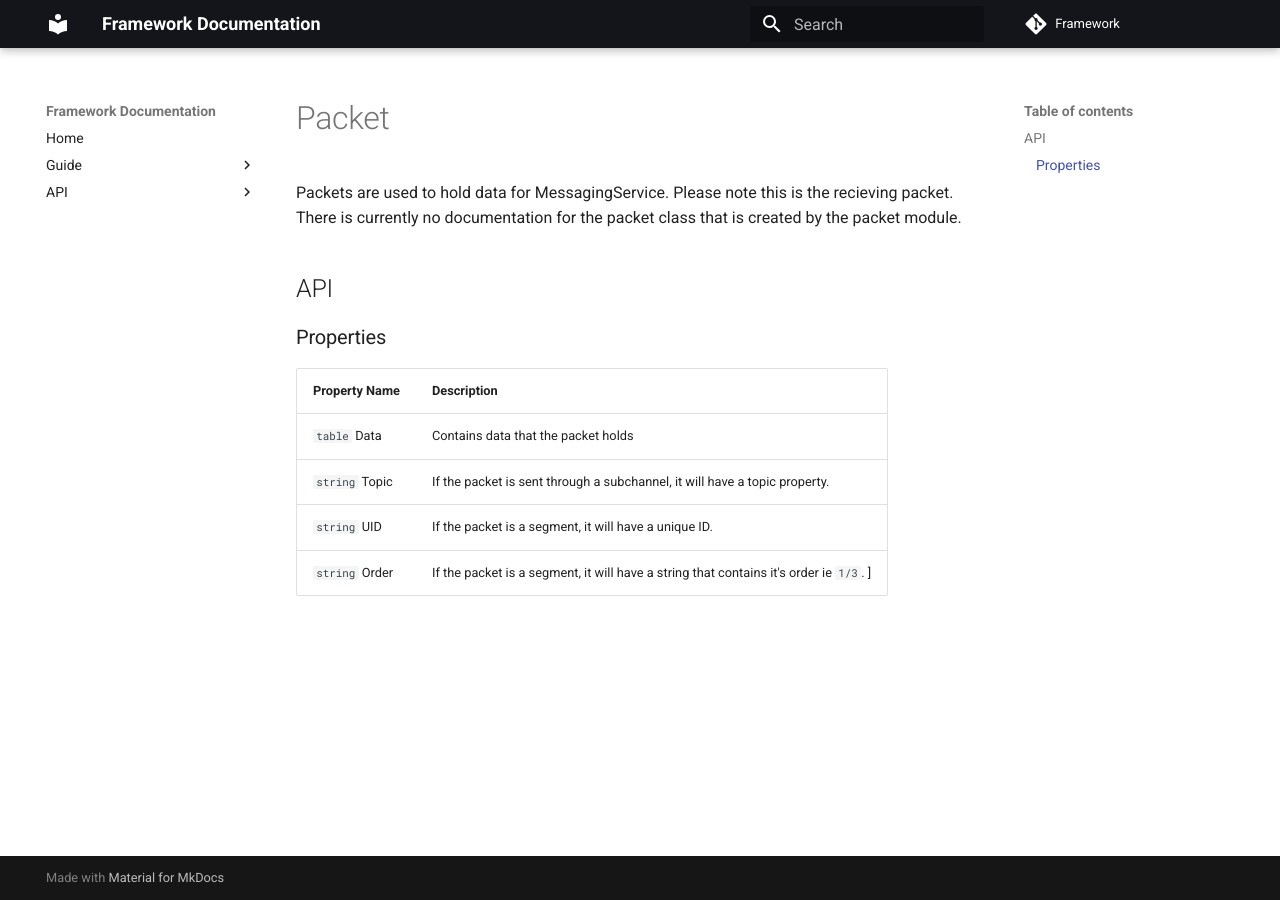
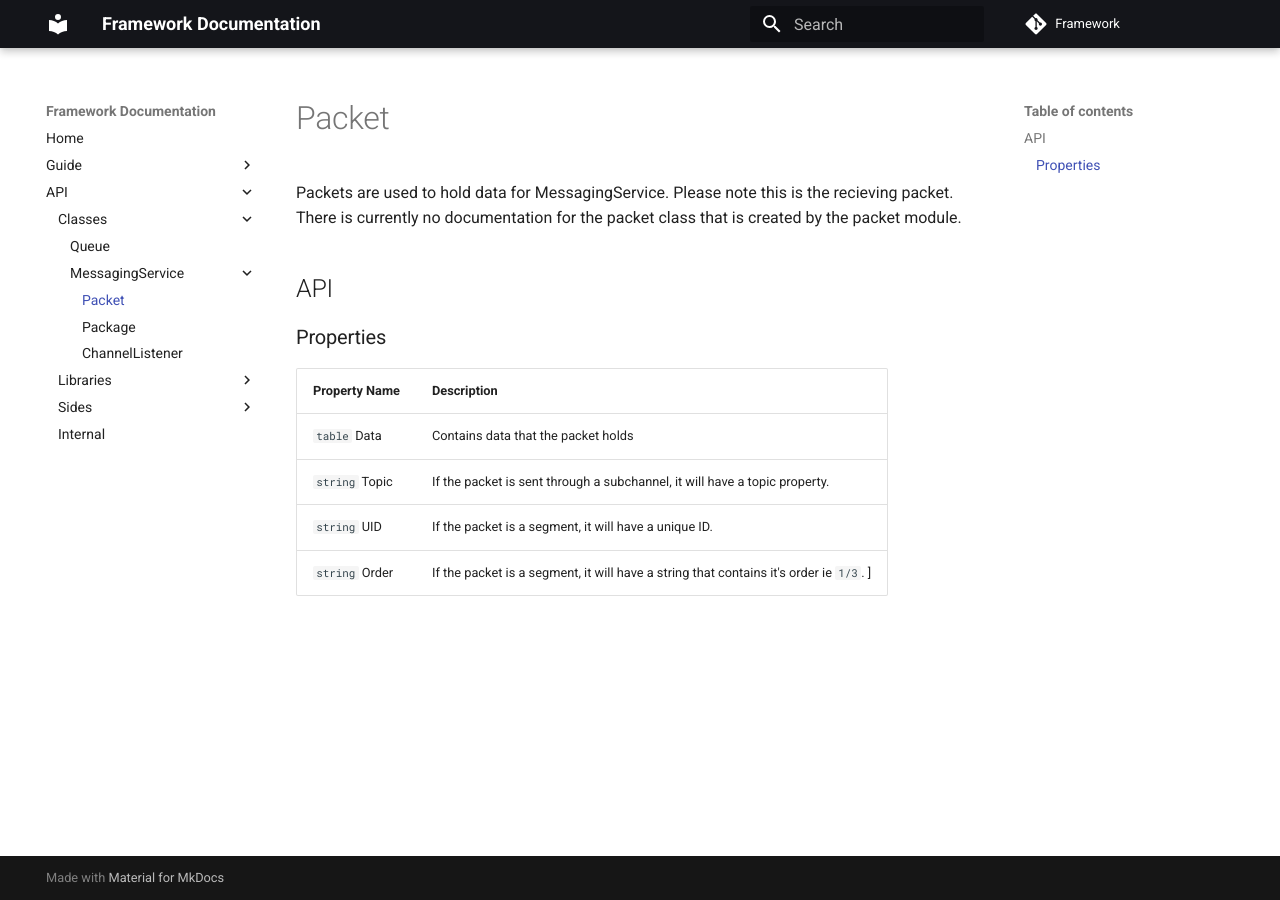
Before and after one commit to DontRevealMe/Framework, an MkDocs documentation site: the page built from docs/API/Classes/MessagingService/Packet.md, in a window 1280 px wide. Built offline with MkDocs 1.6.1 and Material for MkDocs 9.7.7, drawn with Linux system fonts in a browser that asks for light colours; comment, search, counter and statistics services are not loaded; old or Windows-style settings are respelled for this version of MkDocs.

Commit message:
Added MessagingService pages

```diff
--- a/mkdocs.yml
+++ b/mkdocs.yml
@@ -8,6 +8,10 @@ nav:
   - API:
     - Classes:
       - Queue: API\Classes\Queue.md
+      - MessagingService:
+        - Packet: API\Classes\MessagingService\Packet.md
+        - Package: API\Classes\MessagingService\Packge.md
+        - ChannelListener: API\Classes\MessagingService\ChannelListener.md
     - Libraries:
       - DataStoreService: API\Libraries\DataStoreService.md
       - MessagingService: API\Libraries\MessagingService.md
```
